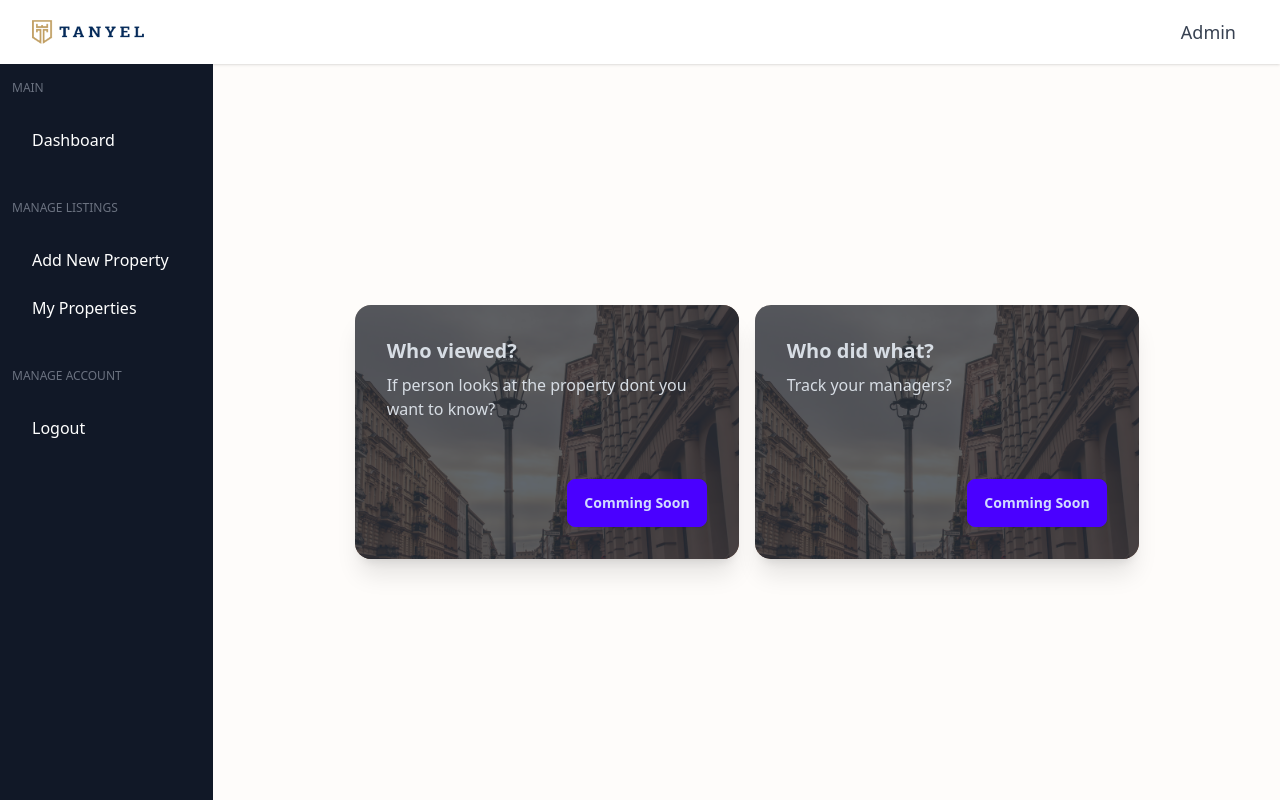
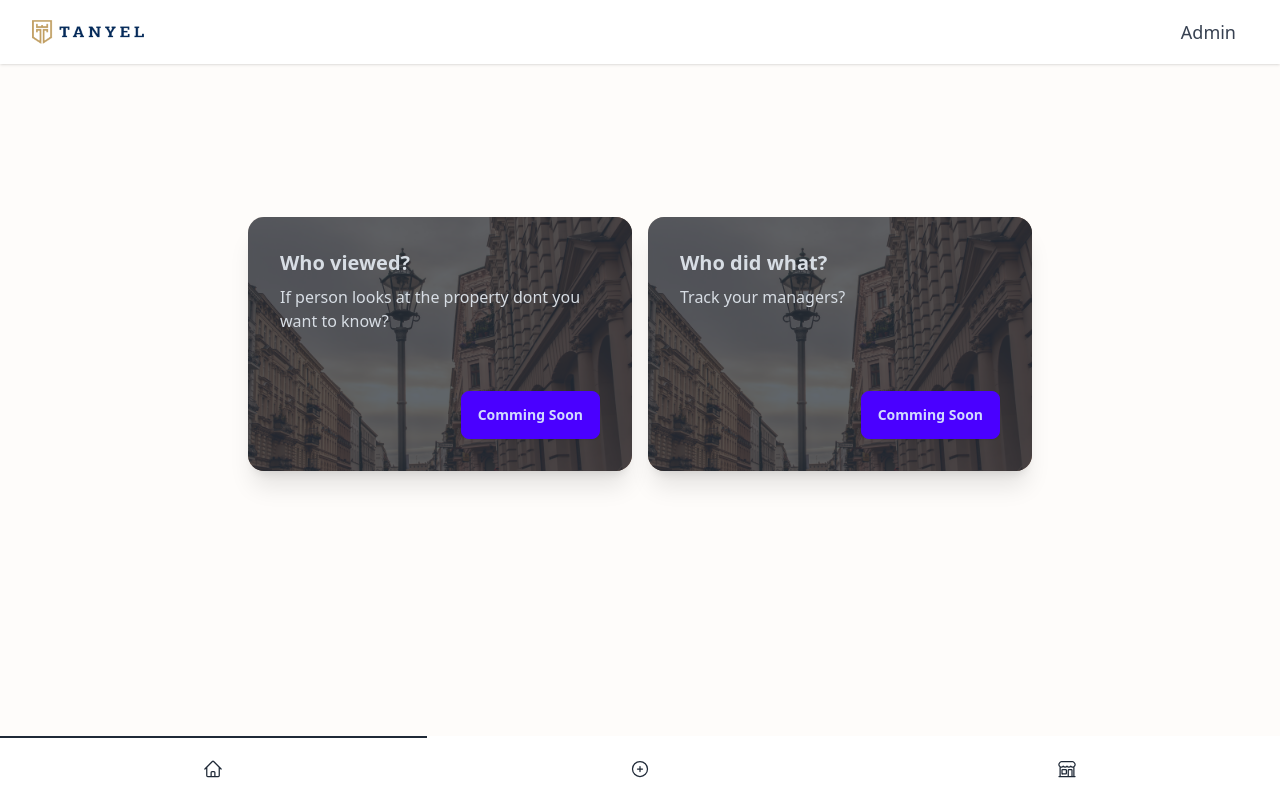
Before and after one commit to Mustafadagkiranlar/tanyel-estate, a Next.js app: page /dashboard in a window 1280 px wide. Built offline with nearby package versions, Linux system fonts and the light colour scheme.

Commit message:
final site init

```diff
--- a/src/app/components/Navbar.tsx
+++ b/src/app/components/Navbar.tsx
@@ -5,7 +5,7 @@ import React from "react";
 function Navbar() {
   return (
     <>
-      <div className="navbar bg-base-100 px-4 border-t-8 border-tanyel-golden">
+      <div className="navbar bg-base-100 px-4 border-t-8 border-tanyel-golden mb-5">
         <div className="flex-1">
           <Link href="/">
             <Image
--- a/src/app/dashboard/addproperty/components/DescriptionTab.tsx
+++ b/src/app/dashboard/addproperty/components/DescriptionTab.tsx
@@ -160,11 +160,11 @@ function DescriptionTab({
               }}
             </CldUploadWidget>
 
-            <div>
+            {/* <div>
               {uploadedImageUrls.map((url, index) => (
                 <div key={index}>{url}</div>
               ))}
-            </div>
+            </div> */}
           </div>
         </div>
       </div>
--- a/src/app/dashboard/addproperty/page.tsx
+++ b/src/app/dashboard/addproperty/page.tsx
@@ -42,7 +42,7 @@ const AddProperty = async () => {
       <MainHeader />
       <div className="flex flex-1">
         <Sidebar />
-        <main className="flex overflow-y-hidden justify-center items-center w-full">
+        <main className="flex overflow-y-hidden justify-center items-center w-full mb-10">
           <PropertyForm propertyType={propertyType} listingType={listingType} />
         </main>
       </div>
--- a/src/app/dashboard/components/sidebar.tsx
+++ b/src/app/dashboard/components/sidebar.tsx
@@ -1,54 +1,38 @@
 "use client";
-import React, { FC } from "react";
+import React from "react";
 import Link from "next/link";
+import { usePathname } from "next/navigation";
+import {
+  BuildingStorefrontIcon,
+  HomeIcon,
+  PlusCircleIcon,
+} from "@heroicons/react/24/outline";
 
-interface LinkProps {
-  href: string;
-  text: string;
+function Icons({ icon, link, isActive }: {
+  icon: React.ReactNode;
+  link: string;
+  isActive: boolean;
+}) {
+  return (
+    <Link href={link} className={isActive ? "active" : ""}>
+      {icon}
+    </Link>
+  );
 }
 
-interface SidebarContentProps {
-  title: string;
-  links: LinkProps[];
-}
-
-const SidebarContent: FC<SidebarContentProps> = ({ title, links }) => (
-  <div className="mb-10">
-    <p className="text-xs uppercase text-gray-500 mb-6">{title}</p>
-    <ul className="space-y-2">
-      {links.map((link) => (
-        <li key={link.href}>
-          <Link href={link.href} className="flex items-center p-2 text-base font-normal text-white rounded-lg dark:text-white hover:bg-gray-700">
-              <span className="ml-3">{link.text}</span>
-          </Link>
-        </li>
-      ))}
-    </ul>
-  </div>
-);
-
-const Sidebar: FC = () => {
-  const mainLinks: LinkProps[] = [{ href: "/dashboard", text: "Dashboard" }];
-  const listingLinks: LinkProps[] = [
-    { href: "/dashboard/addproperty", text: "Add New Property" },
-    { href: "/dashboard/myproperties", text: "My Properties" },
-  ];
-  const accountLinks: LinkProps[] = [
-    { href: "#", text: "Logout" },
+export default function Sidebar() {
+  const pathname = usePathname()
+  const links = [
+    { path: "/dashboard", icon: <HomeIcon className="h-5 w-5" /> },
+    { path: "/dashboard/addproperty", icon: <PlusCircleIcon className="h-5 w-5" /> },
+    { path: "/dashboard/myproperties", icon: <BuildingStorefrontIcon className="h-5 w-5" /> },
   ];
 
   return (
-    <aside
-      className="absolute z-20 transform translate-x-0 md:relative md:translate-x-0 w-64"
-      aria-label="Sidebar"
-    >
-      <div className="sidebar overflow-y-auto py-4 px-3 bg-gray-900 dark:bg-gray-800 h-full">
-        <SidebarContent title="Main" links={mainLinks} />
-        <SidebarContent title="Manage Listings" links={listingLinks} />
-        <SidebarContent title="Manage Account" links={accountLinks} />
-      </div>
-    </aside>
+    <nav className="btm-nav btm-nav-md">
+      {links.map(({ path, icon }) => (
+        <Icons key={path} icon={icon} link={path} isActive={pathname === path} />
+      ))}
+    </nav>
   );
-};
-
-export default Sidebar;
+}
--- a/src/app/dashboard/myproperties/page.tsx
+++ b/src/app/dashboard/myproperties/page.tsx
@@ -6,7 +6,7 @@ import PropertyCard from "./components/PropertyCard";
 
 const Skeleton = () => {
   return (
-    <main className="grid grid-cols-4 w-full p-3">
+    <main className="grid md:grid-cols-4 place-items-center w-full p-3">
       <div className="flex flex-col gap-4 w-52">
         <div className="skeleton h-32 w-full"></div>
         <div className="skeleton h-4 w-28"></div>
@@ -83,14 +83,14 @@ const MyProperties = () => {
     fetchData();
   }, []);
   return (
-    <div className="flex flex-col h-screen">
+    <div className="flex flex-col h-screen mb-40">
       <MainHeader />
       <div className="flex flex-1">
         <Sidebar />
         {skeleton ? (
           <Skeleton />
         ) : (
-          <main className="grid grid-cols-4 w-full p-3">
+          <main className="flex flex-col justify-center items-center gap-4 md:grid md:grid-cols-4 md:place-items-center w-full p-3 mb-44">
             {properties.map((property) => (
               <PropertyCard
                 key={property._id!}
--- a/src/app/dashboard/page.tsx
+++ b/src/app/dashboard/page.tsx
@@ -9,7 +9,7 @@ function DashboardPage() {
       <MainHeader />
       <div className="flex flex-1">
         <Sidebar />
-        <main className="flex gap-4 overflow-y-hidden justify-center items-center w-full">
+        <main className="flex flex-col md:flex-row gap-4 justify-center items-center w-full mb-44">
           <div className="flex flex-col gap-4">
           <div className="card w-96 bg-base-100 shadow-xl image-full">
             <figure>
```
